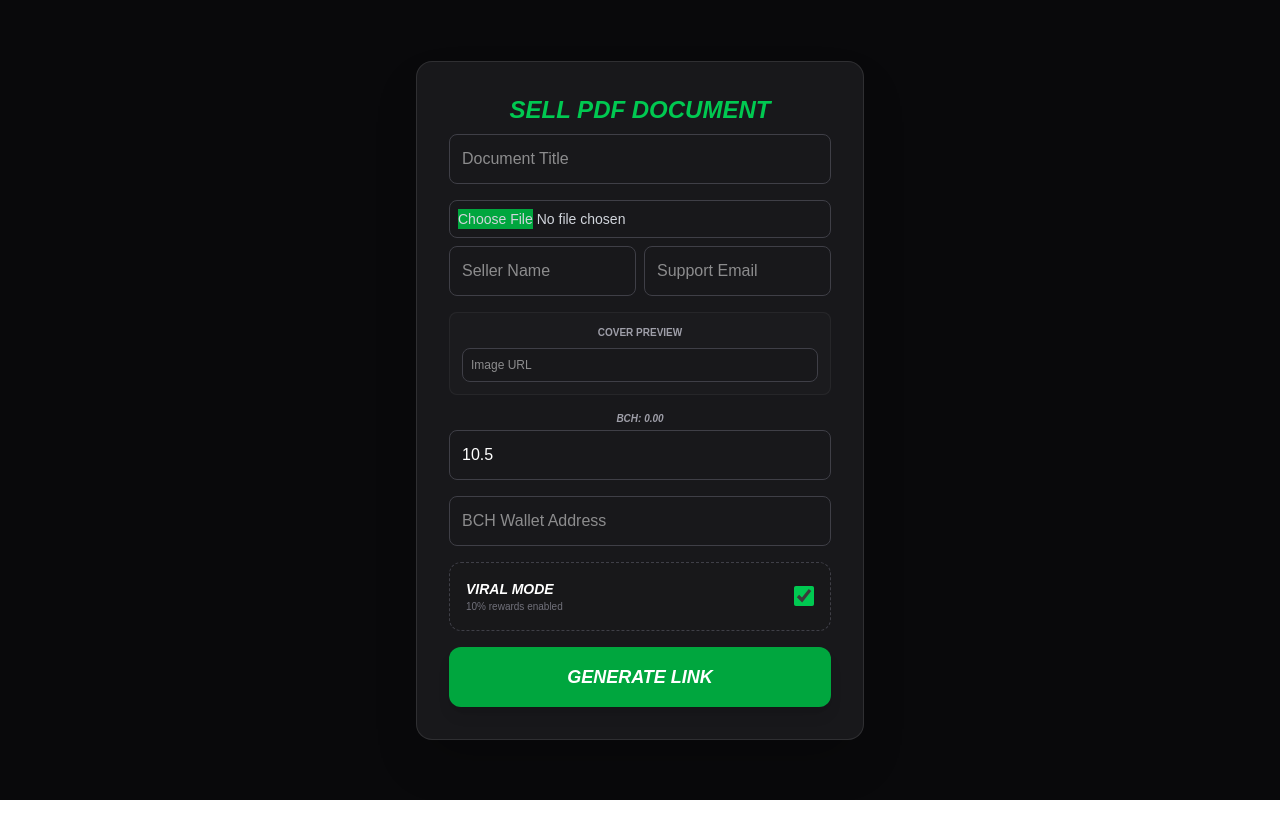
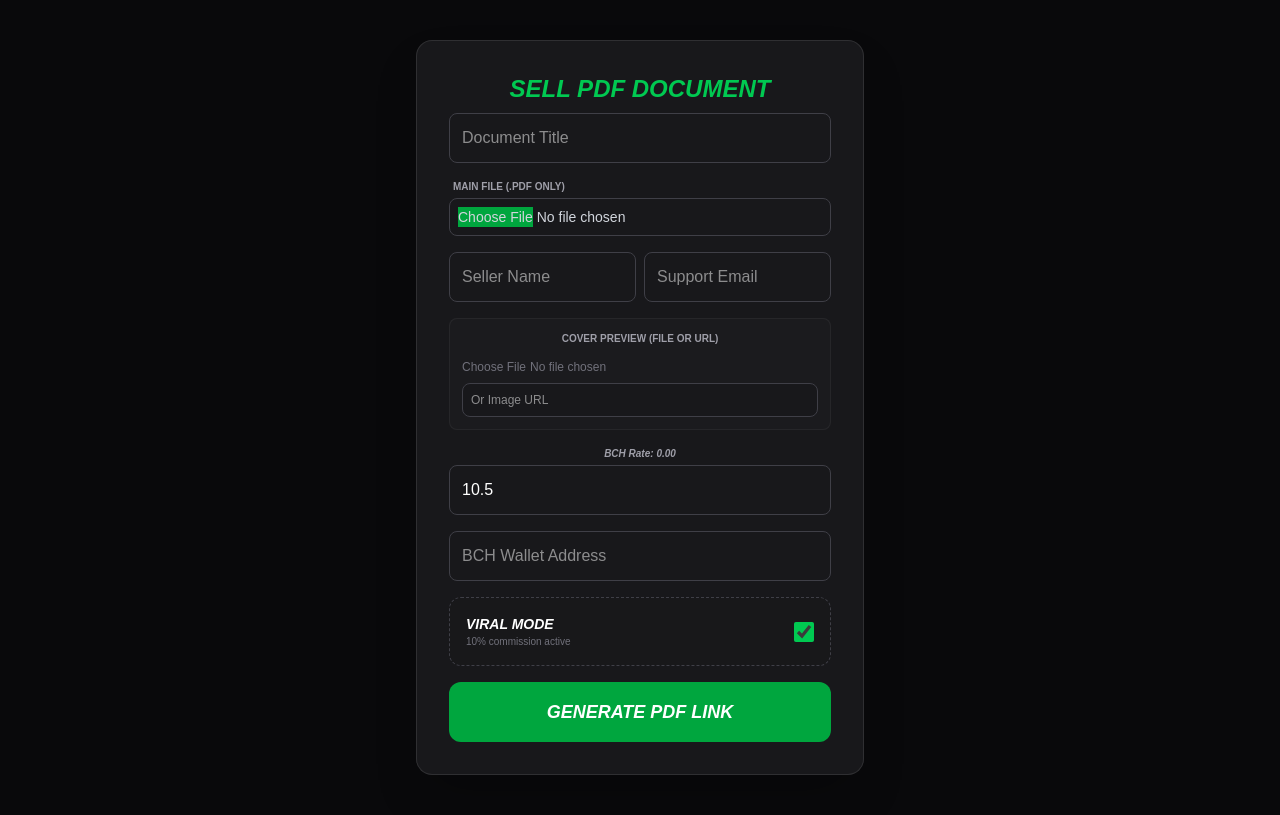
Before and after one commit to saleemm1/payonce-cash, a Next.js app: page /create/pdf in a window 1280 px wide. Built offline with nearby package versions, Linux system fonts and the light colour scheme; no server answers.

Commit message:
Update page.js

```diff
--- a/app/create/pdf/page.js
+++ b/app/create/pdf/page.js
@@ -32,31 +32,35 @@ export default function PDFUploadPage() {
   return (
     <div className="min-h-screen bg-[#09090b] text-white flex flex-col items-center justify-center px-6 py-10">
       <form onSubmit={handleGenerate} className="w-full max-w-md bg-[#18181b] p-8 rounded-2xl border border-white/10 shadow-2xl space-y-4">
-        <h1 className="text-2xl font-bold mb-2 text-center text-green-500 uppercase italic">Sell PDF Document</h1>
+        <h1 className="text-2xl font-bold mb-2 text-center text-green-500 uppercase italic font-black">Sell PDF Document</h1>
         <input required type="text" value={productName} onChange={(e) => setProductName(e.target.value)} className="w-full p-3 bg-zinc-900 border border-zinc-700 rounded-lg text-white outline-none focus:border-green-500" placeholder="Document Title" />
-        <input required type="file" accept=".pdf" className="w-full p-2 bg-zinc-900 border border-zinc-700 rounded-lg text-sm text-gray-300 file:bg-green-600 mb-2" />
+        <div>
+          <label className="text-[10px] text-zinc-400 mb-1 block ml-1 uppercase font-bold">Main File (.pdf only)</label>
+          <input required type="file" accept=".pdf" className="w-full p-2 bg-zinc-900 border border-zinc-700 rounded-lg text-sm text-gray-300 file:bg-green-600" />
+        </div>
         <div className="grid grid-cols-2 gap-2">
           <input required type="text" placeholder="Seller Name" onChange={(e)=>setSellerName(e.target.value)} className="p-3 bg-zinc-900 border border-zinc-700 rounded-lg text-white outline-none focus:border-green-500" />
           <input required type="email" placeholder="Support Email" onChange={(e)=>setSellerEmail(e.target.value)} className="p-3 bg-zinc-900 border border-zinc-700 rounded-lg text-white outline-none focus:border-green-500" />
         </div>
         <div className="p-3 bg-zinc-800/30 rounded-lg border border-white/5">
-          <label className="text-[10px] text-zinc-400 mb-2 block uppercase text-center font-black">Cover Preview</label>
-          <input type="url" placeholder="Image URL" onChange={(e)=>setPreviewLink(e.target.value)} className="w-full p-2 bg-zinc-900 border border-zinc-700 rounded-lg text-xs outline-none focus:border-green-500" />
+          <label className="text-[10px] text-zinc-400 mb-2 block uppercase text-center font-black">Cover Preview (File or URL)</label>
+          <input type="file" accept="image/*" className="w-full text-xs text-zinc-500 mb-2" />
+          <input type="url" placeholder="Or Image URL" onChange={(e)=>setPreviewLink(e.target.value)} className="w-full p-2 bg-zinc-900 border border-zinc-700 rounded-lg text-xs outline-none focus:border-green-500" />
         </div>
         <div className="relative">
-          <label className="text-[10px] text-zinc-400 mb-1 block italic font-bold text-center">BCH: {bchPreview}</label>
+          <label className="text-[10px] text-zinc-400 mb-1 block italic font-bold text-center">BCH Rate: {bchPreview}</label>
           <input required type="number" step="any" value={usdPrice} onChange={(e) => setUsdPrice(e.target.value)} className="w-full p-3 bg-zinc-900 border border-zinc-700 rounded-lg text-white outline-none focus:border-green-500" />
         </div>
         <input required type="text" value={wallet} onChange={(e) => setWallet(e.target.value)} className="w-full p-3 bg-zinc-900 border border-zinc-700 rounded-lg text-white outline-none focus:border-green-500" placeholder="BCH Wallet Address" />
         <div className="bg-zinc-900/50 p-4 rounded-xl border border-dashed border-zinc-700 flex items-center justify-between">
-          <div><h3 className="text-sm font-bold uppercase italic">Viral Mode</h3><p className="text-[10px] text-zinc-500">10% rewards enabled</p></div>
+          <div><h3 className="text-sm font-bold uppercase italic">Viral Mode</h3><p className="text-[10px] text-zinc-500">10% commission active</p></div>
           <input type="checkbox" checked={enableAffiliate} onChange={(e) => setEnableAffiliate(e.target.checked)} className="w-5 h-5 accent-green-500" />
         </div>
-        <button type="submit" className="w-full bg-green-600 hover:bg-green-500 py-4 rounded-xl font-black transition-all uppercase italic text-lg shadow-lg">Generate Link</button>
+        <button type="submit" className="w-full bg-green-600 hover:bg-green-500 py-4 rounded-xl font-black transition-all uppercase italic text-lg">Generate PDF Link</button>
         {generatedLink && (
           <div className="mt-4 p-3 bg-black rounded-lg border border-green-500/30 flex gap-2">
             <input readOnly value={generatedLink} className="flex-1 bg-zinc-900 p-2 text-[10px] rounded border border-zinc-800 outline-none text-zinc-400" />
-            <button type="button" onClick={()=>{navigator.clipboard.writeText(generatedLink); setCopied(true); setTimeout(()=>setCopied(false),2000)}} className="bg-zinc-800 px-3 py-1 rounded text-xs font-bold">{copied ? '✅' : 'Copy'}</button>
+            <button type="button" onClick={()=>{navigator.clipboard.writeText(generatedLink); setCopied(true); setTimeout(()=>setCopied(false),2000)}} className="bg-zinc-800 px-3 py-1 rounded text-xs font-bold text-green-500">{copied ? '✅' : 'Copy'}</button>
           </div>
         )}
       </form>
```
